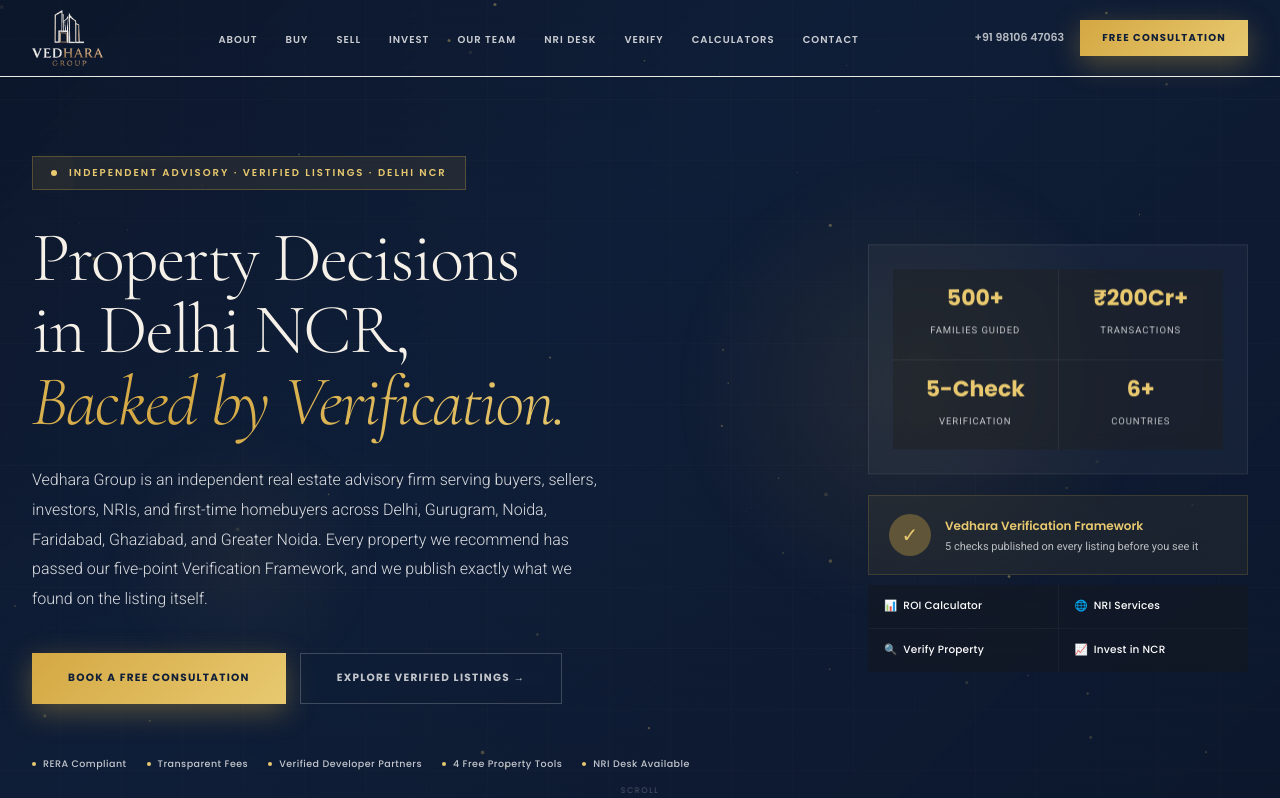
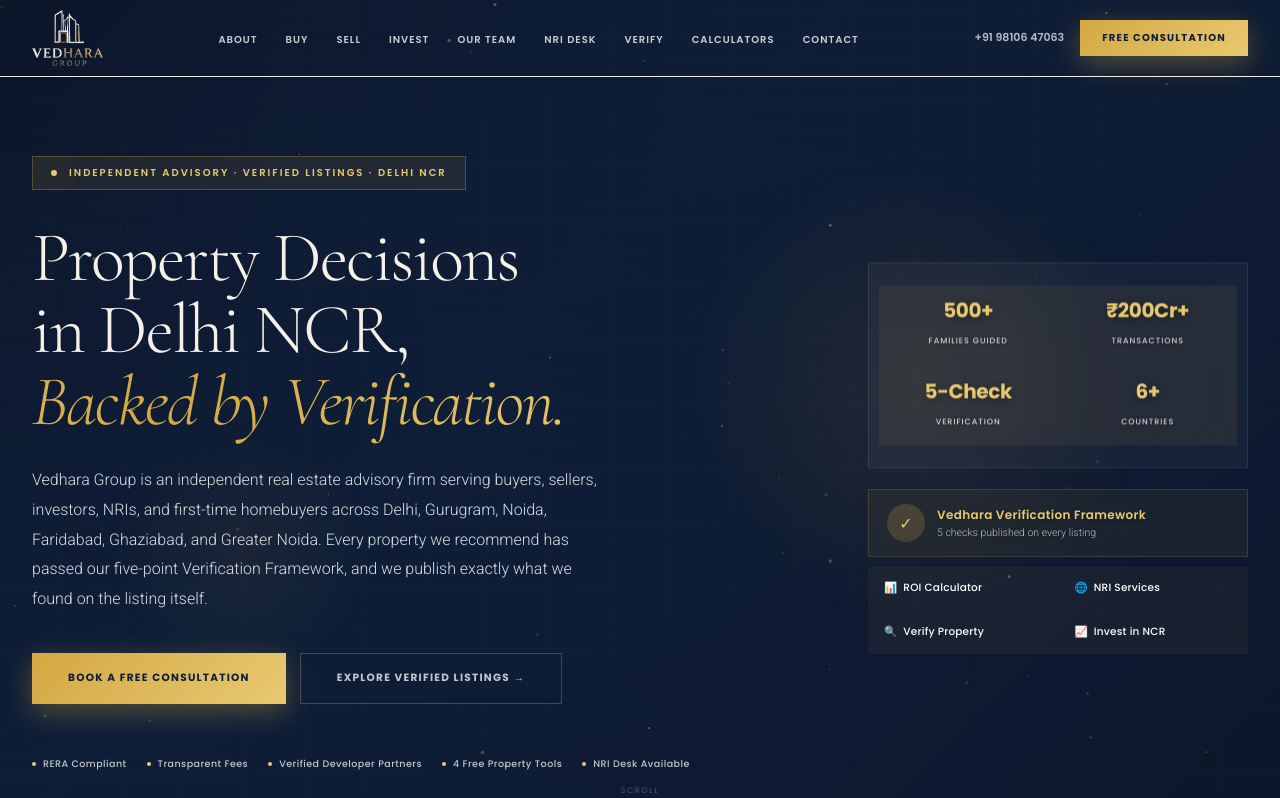
Before and after one commit to mohit1661-ai/Vedhara-Group-Supabase, a Next.js app: page / in a window 1280 px wide. Shown: the top 798 px of the page. Built offline with nearby package versions, Linux system fonts and the light colour scheme.

Commit message:
Refine hero stat cards — glass backdrop with text-shadow for readability

```diff
--- a/components/sections/CinematicHero.tsx
+++ b/components/sections/CinematicHero.tsx
@@ -309,23 +309,23 @@
             </div>
           </div>
 
-          {/* RIGHT: glass stat cards */}
+          {/* RIGHT: Stat cards — glass backdrop, clean text */}
           <div style={{ opacity:loaded?1:0,transform:loaded?"translateX(0)":"translateX(48px)",transition:"all 0.9s ease 0.55s" }} className="hero-right">
-            <div className="glass" style={{ padding:"24px",marginBottom:10,animation:"float 5s ease-in-out infinite" }}>
+            <div className="glass" style={{ padding:"22px 10px",marginBottom:10,animation:"float 5s ease-in-out infinite" }}>
               <div className="stat-grid" style={{ display:"grid",gridTemplateColumns:"1fr 1fr",gap:1,background:"rgba(212,168,67,0.08)" }}>
                 {[{num:"500+",sub:"Families Guided"},{num:"₹200Cr+",sub:"Transactions"},{num:"5-Check",sub:"Verification"},{num:"6+",sub:"Countries"}].map(s=>(
-                  <div key={s.sub} style={{ padding:"18px 16px",textAlign:"center",background:"rgba(9,15,29,0.4)" }}>
-                    <span className="stat-num" style={{ display:"block",fontFamily:"var(--t-head)",fontSize:22,fontWeight:700,color:"var(--gold-lt)",lineHeight:1,marginBottom:6,whiteSpace:"nowrap" }}>{s.num}</span>
-                    <span className="stat-label" style={{ fontFamily:"var(--t-body)",fontSize:9.5,color:"rgba(255,255,255,0.75)",textTransform:"uppercase",letterSpacing:"0.1em" }}>{s.sub}</span>
+                  <div key={s.sub} style={{ padding:"14px 12px",textAlign:"center",background:"transparent" }}>
+                    <span className="stat-num" style={{ display:"block",fontFamily:"var(--t-head)",fontSize:20,fontWeight:700,color:"var(--gold-lt)",lineHeight:1.1,marginBottom:4,whiteSpace:"nowrap",letterSpacing:"-0.02em",textShadow:"0 2px 8px rgba(0,0,0,0.3)" }}>{s.num}</span>
+                    <span className="stat-label" style={{ fontFamily:"var(--t-head)",fontSize:8,fontWeight:500,color:"rgba(255,255,255,0.8)",textTransform:"uppercase",letterSpacing:"0.12em",textShadow:"0 1px 4px rgba(0,0,0,0.3)" }}>{s.sub}</span>
                   </div>
                 ))}
               </div>
             </div>
-            <div className="glass-gold" style={{ padding:"18px 20px",display:"flex",alignItems:"center",gap:14,marginBottom:10,animation:"float 6s ease-in-out infinite 1s" }}>
-              <div style={{ width:42,height:42,borderRadius:"50%",background:"rgba(212,168,67,0.35)",display:"flex",alignItems:"center",justifyContent:"center",fontSize:20,flexShrink:0,color:"var(--gold-lt)" }}>✓</div>
+            <div className="glass-gold" style={{ padding:"14px 18px",display:"flex",alignItems:"center",gap:12,marginBottom:10,animation:"float 6s ease-in-out infinite 1s" }}>
+              <div style={{ width:38,height:38,borderRadius:"50%",background:"rgba(212,168,67,0.2)",display:"flex",alignItems:"center",justifyContent:"center",fontSize:16,flexShrink:0,color:"var(--gold-lt)" }}>✓</div>
               <div>
-                <p style={{ fontFamily:"var(--t-head)",fontSize:12,fontWeight:600,color:"var(--gold-lt)",margin:"0 0 3px" }}>Vedhara Verification Framework</p>
-                <p style={{ fontFamily:"var(--t-body)",fontSize:11,color:"rgba(255,255,255,0.7)",margin:0 }}>5 checks published on every listing before you see it</p>
+                <p style={{ fontFamily:"var(--t-head)",fontSize:12,fontWeight:600,color:"var(--gold-lt)",margin:"0 0 1px",letterSpacing:"0.03em",textShadow:"0 1px 4px rgba(0,0,0,0.2)" }}>Vedhara Verification Framework</p>
+                <p style={{ fontFamily:"var(--t-body)",fontSize:10.5,fontWeight:300,color:"rgba(255,255,255,0.7)",margin:0,textShadow:"0 1px 4px rgba(0,0,0,0.2)" }}>5 checks published on every listing</p>
               </div>
             </div>
             <div style={{ display:"grid",gridTemplateColumns:"1fr 1fr",gap:1,background:"rgba(212,168,67,0.06)" }}>
@@ -348,7 +348,7 @@
       <style>{`
         @media(max-width:960px){.hero-inner{grid-template-columns:1fr!important;gap:32px!important;}.hero-right{max-width:400px;margin:0 auto;}}
         @media(max-width:600px){.hero-tagline{margin-bottom:8px!important;}.hero-right{margin-top:8px!important;}.stat-grid{grid-template-columns:1fr 1fr!important;}.stat-grid>div{padding:12px 10px!important;}.stat-grid .stat-num{font-size:17px!important;}.stat-grid .stat-label{font-size:8px!important;}}
-                .hero-quick-link{display:block;padding:13px 16px;font-family:var(--t-head);font-size:10.5px;font-weight:500;color:#ffffff;text-decoration:none;background:rgba(9,15,29,0.5);backdrop-filter:blur(8px);transition:background 0.25s,color 0.25s;letter-spacing:0.02em;}
+        .hero-quick-link{display:block;padding:13px 16px;font-family:var(--t-head);font-size:10.5px;font-weight:500;color:#ffffff;text-decoration:none;background:transparent;transition:background 0.25s,color 0.25s;letter-spacing:0.02em;}
         .hero-quick-link:hover{background:rgba(212,168,67,0.1);color:var(--gold-lt);}
         .hero-quick-icon{margin-right:6px;color:var(--gold-lt);transition:color 0.25s;}
         .hero-quick-link:hover .hero-quick-icon{color:var(--gold);}
```
